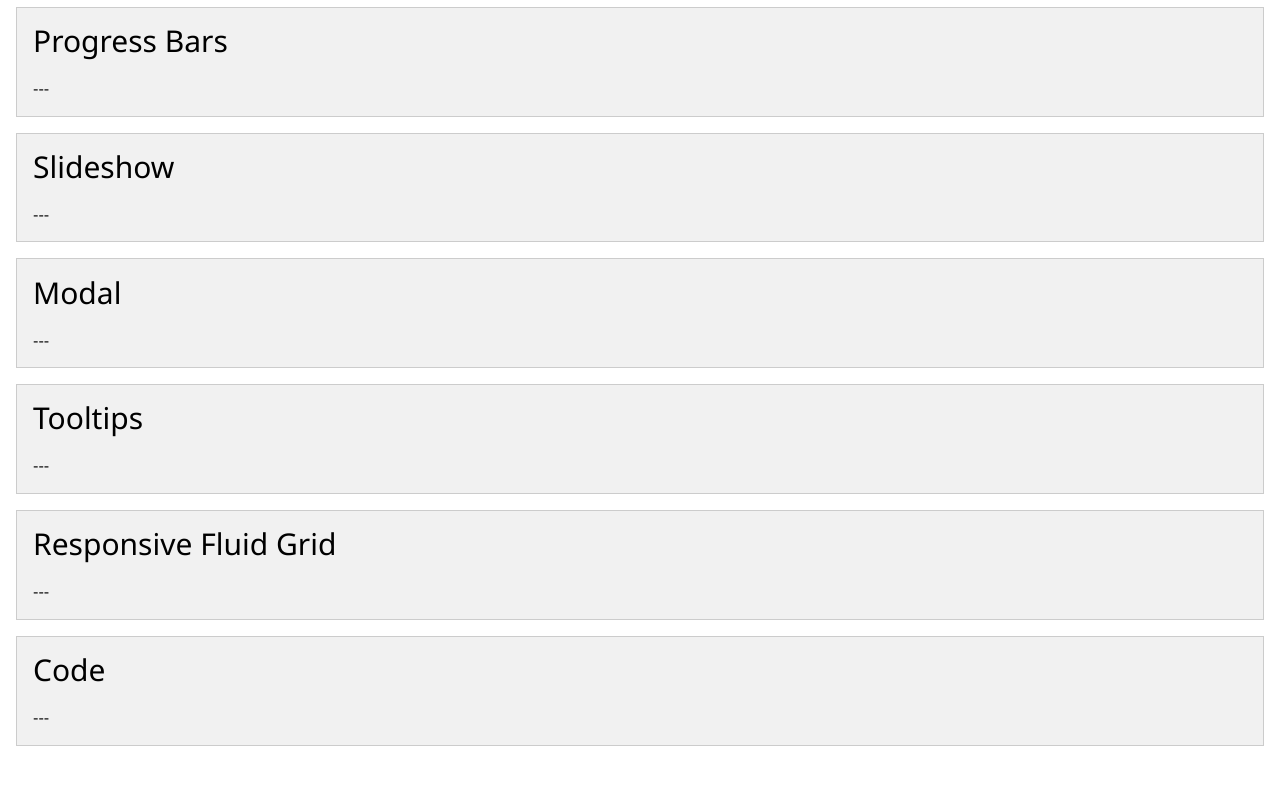
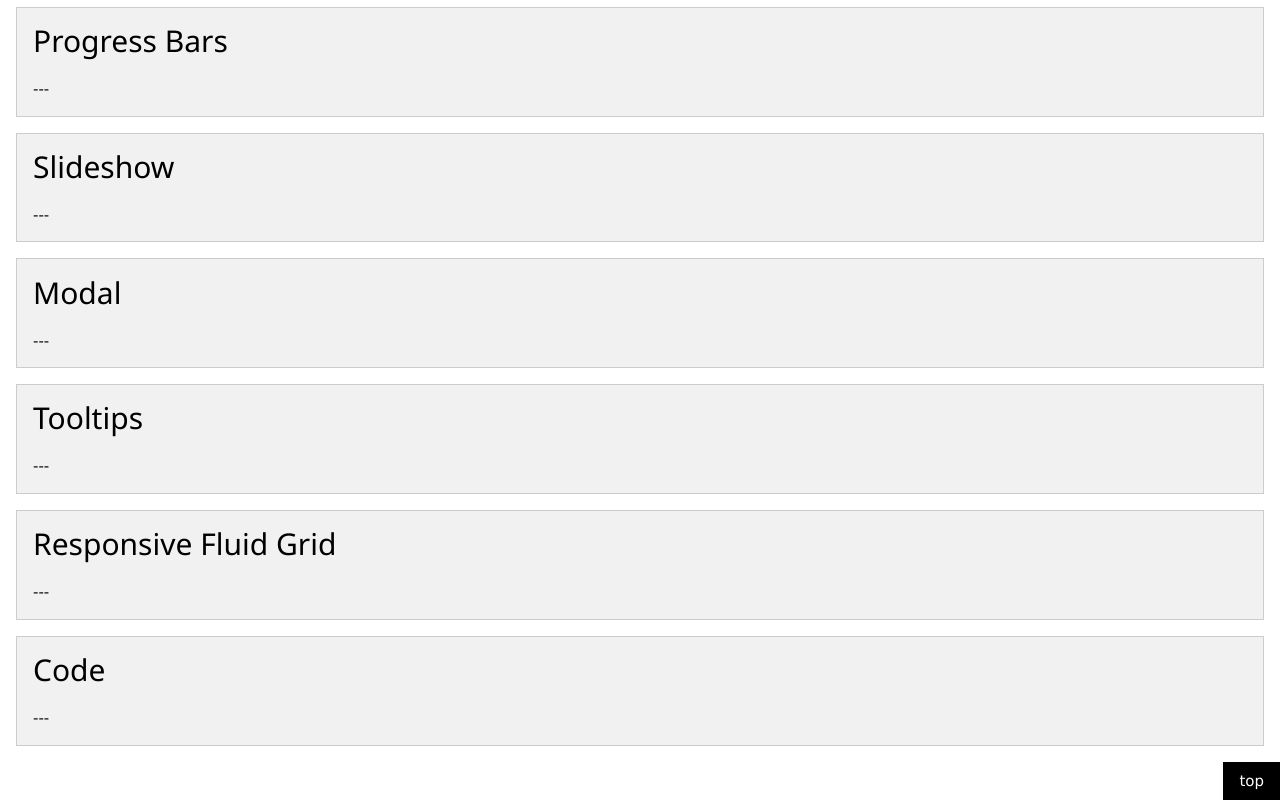
Before and after one commit to Eugene-Murray/ngx-unit-ui, an Angular app: page / in a window 1280 px wide. Shown: the part 10257-11057 px from the top of the page. Before the commit the page ends 11019 px from the top, so only its background shows below. Built offline with nearby package versions, Linux system fonts and the light colour scheme.

Commit message:
add top button

```diff
--- a/src/app/app.component.html
+++ b/src/app/app.component.html
@@ -1,4 +1,4 @@
-<p>
+<p id="top">
   <span class="em-tag em-xxxlarge em-blue">EM.SCSS</span>
 </p>
 
@@ -664,3 +664,5 @@
   <h2>Code</h2>
   <p>---</p>
 </div>
+
+<a class="em-button em-black em-right" href="#top">top</a>
```
